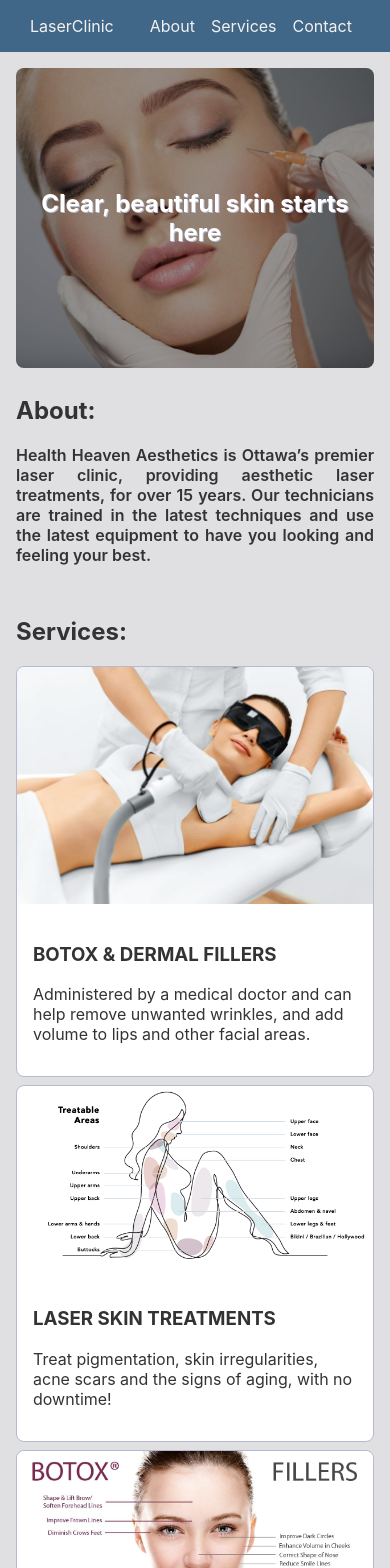
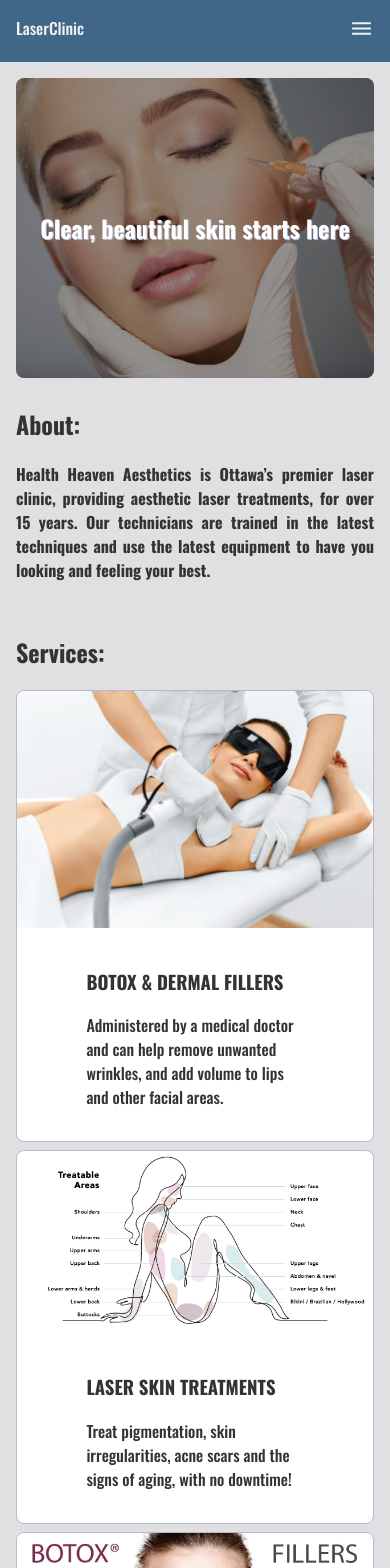
Before and after one commit to LaithAlwani/laser-clinic, a React (Vite) app: page / in a window 390 px wide. Shown: the top 1568 px of the page. Built offline with nearby package versions, Linux system fonts and the light colour scheme.

Commit message:
adds fonts changes services css and other styles

```diff
--- a/src/App.css
+++ b/src/App.css
@@ -24,13 +24,27 @@
 /*Navbar */
 nav{
   display: flex;
-  justify-content: space-around;
+  justify-content: space-between;
   padding: 1rem;
   background: var(--queen-blue);
   color: var(--white);
 }
 nav a{
   margin: 0.5rem;
+}
+
+nav .mobile-nav{
+  display: none;
+  position: relative;
+}
+.side-nav{
+  width: 250px;
+  height: 100%;
+  background-color: #f2f2f2;
+  position: absolute;
+  top: 0;
+  right: 0;
+
 }
 .logo{
 
@@ -90,7 +104,7 @@ nav a{
 
 .card .img-container{
   padding: 0;
-  width: 50%;
+  width: 30%;
 }
 
 .card img{
@@ -98,10 +112,10 @@ nav a{
   height: 100%;
   width: 100%;
 }
-.card div{
+.card .card-content{
   border-radius: 0  0.5rem  0.5rem 0;
   padding: 1rem;
-  min-width: 30%;
+  width: 70%;
 }
 
 /*Services ends*/
@@ -114,9 +128,10 @@ nav a{
 
 .contact-icons{
 text-align: center;
+width: 30%;
 }
 .contact-icons p{
-  margin-top: 0.2rem;
+  margin: 0.2rem 0 1.5rem;
 }
 
 .contact-form{
@@ -173,6 +188,13 @@ footer span {
 /*media quries*/
 
 @media screen and (max-width:600px) {
+
+  nav .links{
+    display: none;
+  }
+  nav .mobile-nav{
+    display: block;
+  }
   .card{
     flex-direction: column;
     align-items: center;
--- a/src/components/Navbar.jsx
+++ b/src/components/Navbar.jsx
@@ -1,4 +1,5 @@
 import { useEffect, useState } from "react";
+import {MdMenu} from "react-icons/md"
 
 export default function Navbar() {
   const hash = window.location.hash.split("#")
@@ -18,6 +19,20 @@ export default function Navbar() {
         <a href="#services" className={path === "services"? "active":"" } onClick={()=>setPath("services")} >Services</a>
         <a href="#contact" className={path === "contact"? "active":""} onClick={()=>setPath("contact")}>Contact</a>
       </div>
+      <MobileNav />
     </nav>
   );
 }
+
+const MobileNav = () => {
+  const [isOpen, setIsOpen] = useState(false)
+  const toggleMenu = () => {
+    setIsOpen(!isOpen)
+  }
+  return (
+    <div className="mobile-nav">
+      <span onClick={toggleMenu}><MdMenu size={25} /></span>
+
+    </div>
+  )
+}
--- a/src/components/Services.jsx
+++ b/src/components/Services.jsx
@@ -11,7 +11,7 @@ export default function Services() {
         <div className="img-container">
           <img src={lhr} alt="" />
         </div>
-        <div>
+        <div  className="card-content">
           <h3>BOTOX & DERMAL FILLERS</h3>
           <p>
             Administered by a medical doctor and can help remove unwanted
@@ -23,7 +23,7 @@ export default function Services() {
         <div className="img-container">
           <img src={image} alt="" />
         </div>
-        <div>
+        <div className="card-content">
           <h3>LASER SKIN TREATMENTS</h3>
           <p>
             Treat pigmentation, skin irregularities, acne scars and the signs of
@@ -35,7 +35,7 @@ export default function Services() {
         <div className="img-container">
           <img src={botox} alt="" />
         </div>
-        <div>
+        <div  className="card-content">
           <h3>LASER HAIR REMOVAL</h3>
           <p>
             No matter what your skin type, we can help you achieve a more
--- a/src/index.css
+++ b/src/index.css
@@ -1,3 +1,5 @@
+@import url('https://fonts.googleapis.com/css2?family=Oswald:wght@300;500;700&display=swap');
+
 html {
   scroll-behavior: smooth;
 }
@@ -6,9 +8,7 @@ body {
   margin: 0;
   color: #333;
   background-color: #e0e0e2;
-  font-family: -apple-system, BlinkMacSystemFont, "Segoe UI", "Roboto", "Oxygen",
-    "Ubuntu", "Cantarell", "Fira Sans", "Droid Sans", "Helvetica Neue",
-    sans-serif;
+  font-family: 'Oswald', sans-serif;
   -webkit-font-smoothing: antialiased;
   -moz-osx-font-smoothing: grayscale;
 }
```
